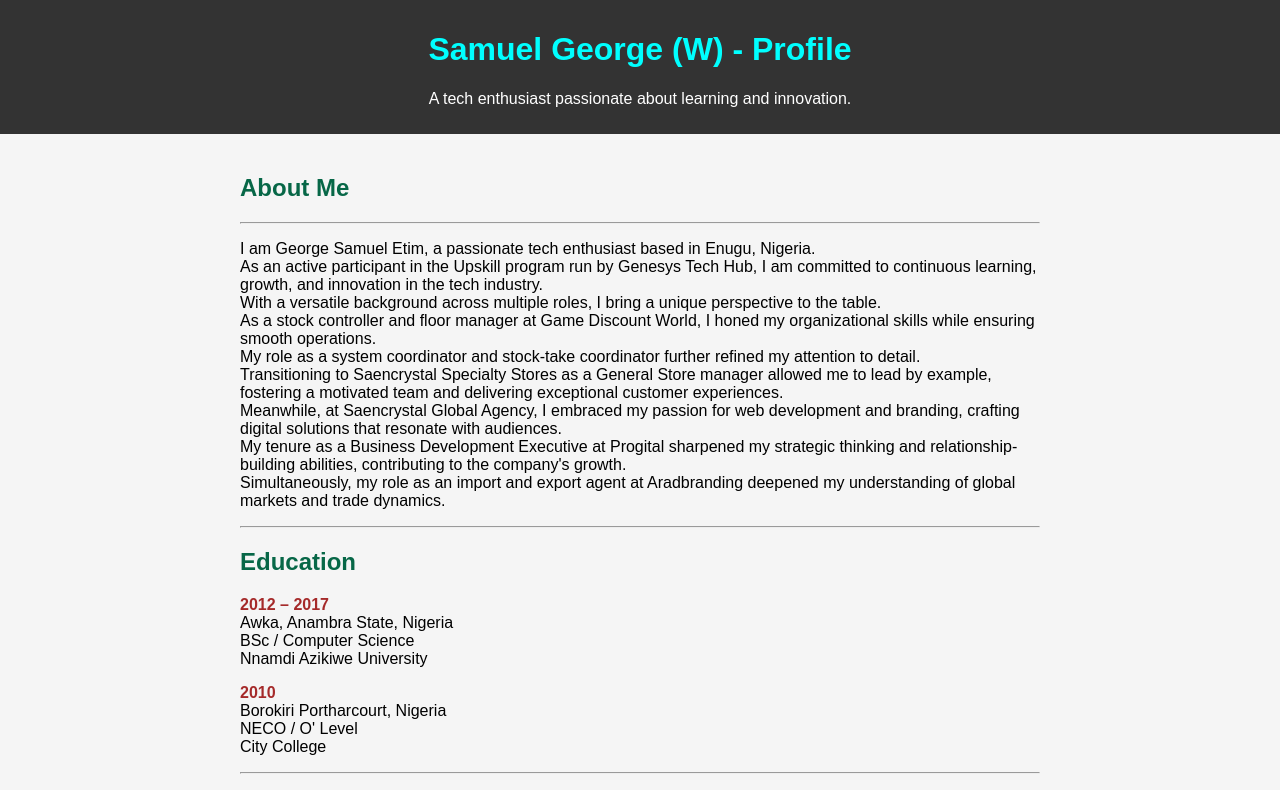
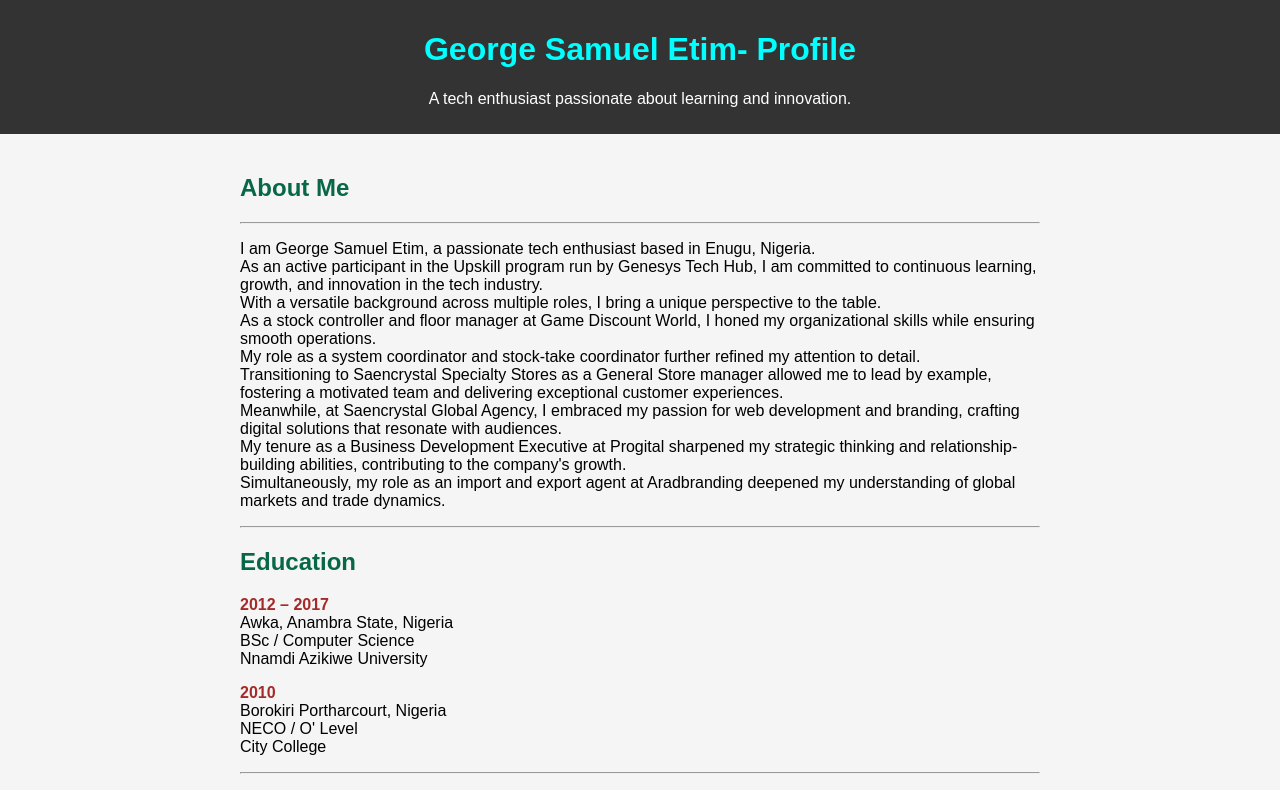
Before and after one commit to EtimGeorge/upskill-assignment-week3, a plain HTML site: page index.html in a window 1280 px wide. Shown: the top 790 px of the page. Drawn offline with Linux system fonts and the light colour scheme.

Commit message:
third commit for assinment for week3

```diff
--- a/index.html
+++ b/index.html
@@ -16,7 +16,7 @@
     <header>
 
       <h1>
-         Samuel George (W) - Profile
+        George Samuel Etim- Profile
       </h1>
 
       <p>
```
Also changed, not shown: question3.txt (renamed from questions.txt).
